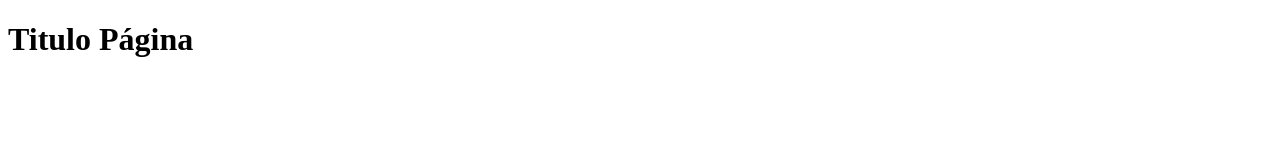
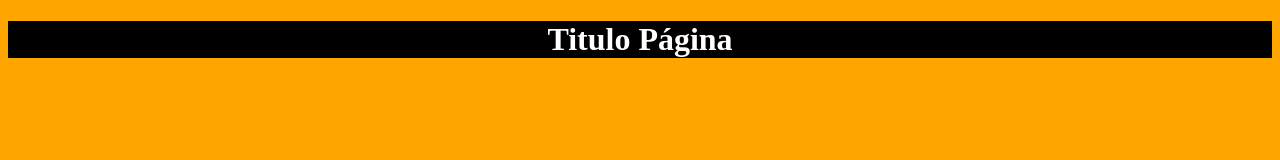
Before and after one commit to vanesa94/ProyectoClase, a plain HTML site: page index.html in a window 1280 px wide. Drawn offline with Linux system fonts and the light colour scheme.

Commit message:
Añado propiedades css

```diff
--- a/index.html
+++ b/index.html
@@ -4,7 +4,19 @@
 
 
 <head>
+     <style>
 
+	    body{ background-color:orange;
+		      text-align:center;
+			  }
+
+        h1{  color: white;
+             background-color:black;
+         }
+
+
+
+	 </style>
 	 <title>Pagina Inicio</title>
 
 </head>
```
Also changed, not shown: index3.html (+2 -1 lines).
